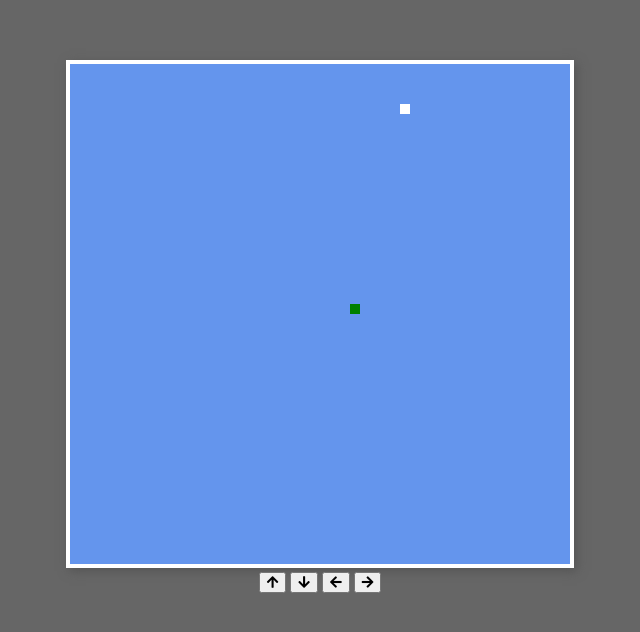
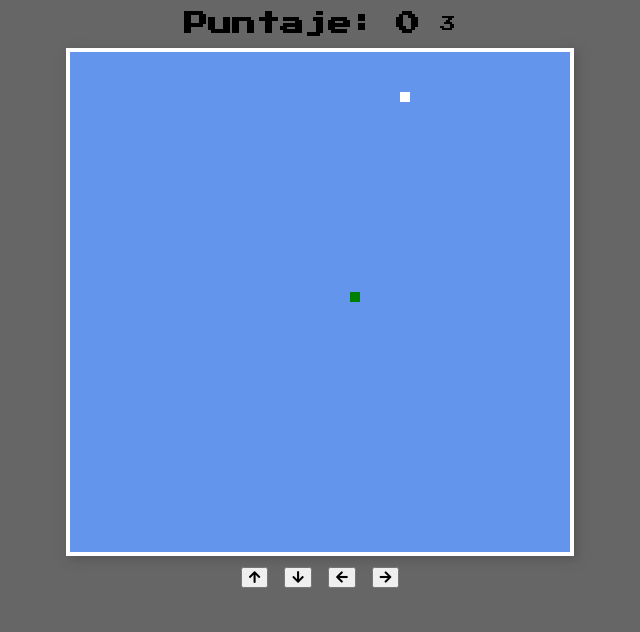
Before and after one commit to juanmrodri/viborarda, a plain HTML site: page index.html in a window 1280 px wide. Shown: the whole page, without its empty margins (320-960 px from the left). Drawn offline with Linux system fonts and the light colour scheme.

Commit message:
agrego puntaje y timer

```diff
--- a/css/main.css
+++ b/css/main.css
@@ -2,9 +2,42 @@
 Main css
 Viborarda ver. 0.0.1
 */
+
+body {
+  font-family: "Press Start 2P", cursive;
+  background: #666;
+  text-align: center;
+  margin: 0;
+}
+
+canvas {
+  border: solid 4px white;
+  background: cornflowerblue;
+  box-shadow: 3px 3px 10px rgb(84, 84, 84);
+}
+
+h2,
+h3 {
+  line-height: 0;
+  margin-right: 20px;
+}
 
 .container {
   display: block;
   align-items: center;
   justify-content: center;
 }
+
+.puntaje {
+  display: flex;
+  align-items: center;
+  justify-content: center;
+}
+
+div.puntaje:last-of-type {
+  margin-right: 0;
+}
+
+.arrows {
+  margin: 10px 0 0 0;
+}
--- a/index.html
+++ b/index.html
@@ -5,16 +5,18 @@
     <meta http-equiv="X-UA-Compatible" content="IE=edge">
     <meta name="viewport" content="width=device-width, initial-scale=1.0">
     <title>vibarda</title>
+    <link rel="preconnect" href="https://fonts.gstatic.com">
+<link href="https://fonts.googleapis.com/css2?family=Press+Start+2P&display=swap" rel="stylesheet">
     <link rel="stylesheet" href="https://use.fontawesome.com/releases/v5.14.0/css/all.css" />
     <link rel="stylesheet" href="https://use.fontawesome.com/releases/v5.14.0/css/v4-shims.css" />
     <link rel="stylesheet" href="css/main.css" />
     <style>
-        body {background: #666; text-align: center; margin: 60px 0 0 0;}
-        canvas {border: solid  4px white; background: cornflowerblue; box-shadow: 3px 3px 10px rgb(84, 84, 84);}
+
     </style>
 </head>
 <body>
     <div class="container">
+        <div class="puntaje"><h2>Puntaje: </h2><h2 class="puntos"></h2><p id="timer">00</p></div>
     <!-- el canvas hace posible mostrar graficos en HTML -->
     <canvas width="500" height="500"></canvas>
     <div class="Btns">
--- a/js/app.js
+++ b/js/app.js
@@ -1,10 +1,25 @@
 // Botones
-const btnReinicio = document.querySelector("#reiniciarBtn");
-const btnStop = document.querySelector("#stopBtn");
+//const btnReinicio = document.querySelector("#reiniciarBtn");
+//const btnStop = document.querySelector("#stopBtn");
 const btnUp = document.querySelector("#flechaArriba");
 const btnDown = document.querySelector("#flechaAbajo");
 const btnLf = document.querySelector("#flechaIzq");
 const btnRg = document.querySelector("#flechaDer");
+// puntaje y timer
+const puntaje = document.querySelector(".puntos");
+const timer = document.querySelector("#timer");
+
+// timer
+counter = 0;
+
+function timerCount() {
+  setInterval(() => {
+    timer.innerHTML = counter;
+    counter += 1;
+  }, 500);
+}
+
+timerCount();
 
 // eventos de botones
 
@@ -17,7 +32,7 @@ function Listeners() {
   btnStop.addEventListener("click", () => {
     controles.jugando = false;
   });*/
-  btnUp.addEventListener("click", () => {});
+  btnUp.addEventListener("onKeydown", () => {});
 }
 
 // ancho y alto de mi canvas
@@ -59,6 +74,7 @@ let looper = () => {
   const sq = controles.bicho[0];
   // verifico que bicho atrapo a la victima
   let atrapado = sq.x === controles.victima.x && sq.y === controles.victima.y; // aca si esto se cumple, guardamos un true
+  puntaje.innerHTML = controles.bicho.length - 1;
   // detecto si en esta vuelta del loop, hay un choque
   if (detectarChoque()) {
     // si existe este choque, detengo el juego y llamamamos a la funcion reiniciar
@@ -188,6 +204,7 @@ let revictima = () => {
 // reiniciamos el juego y sus valores
 let reiniciarJuego = () => {
   // reiniciamos los valores de controles a 0
+  counter = 0;
   controles = {
     direccion: { x: 1, y: 0 },
     bicho: [{ x: 25, y: 25 }],
```
